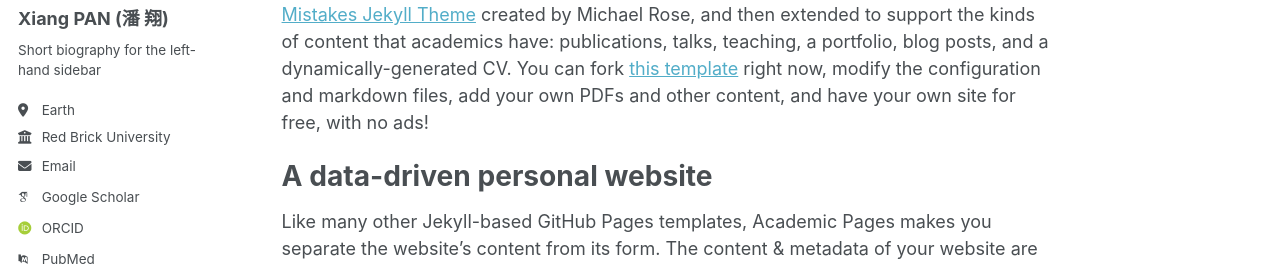
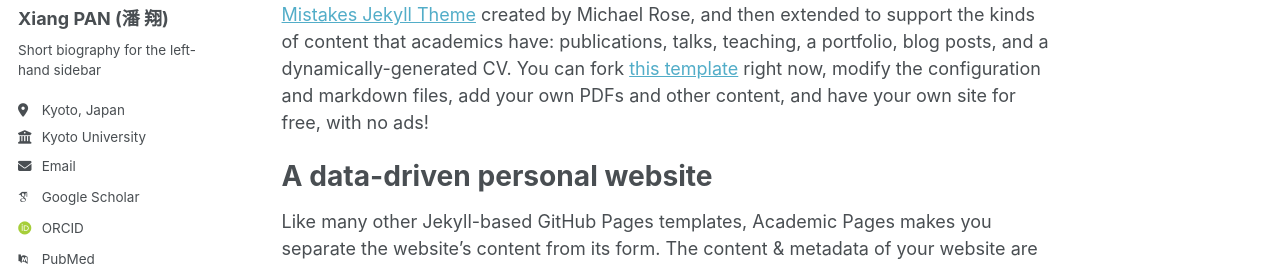
Before and after one commit to pan-xiang/pan-xiang.github.io, a Jekyll site: the page built from _pages/about.md, in a window 1280 px wide. Shown: the part 283-549 px from the top of the page. Built offline with Jekyll 4.4.1, drawn with Linux system fonts in a browser that asks for light colours; some web fonts are replaced.

Commit message:
Update _config.yml

```diff
--- a/_config.yml
+++ b/_config.yml
@@ -25,8 +25,8 @@ author:
   name             : "Xiang PAN (潘 翔)"
   pronouns         : # example: "she/her"
   bio              : "Short biography for the left-hand sidebar"
-  location         : "Earth"
-  employer         : "Red Brick University"
+  location         : "Kyoto, Japan"
+  employer         : "Kyoto University"
   uri              : # URL
   email            : "none@example.org"
 
```
